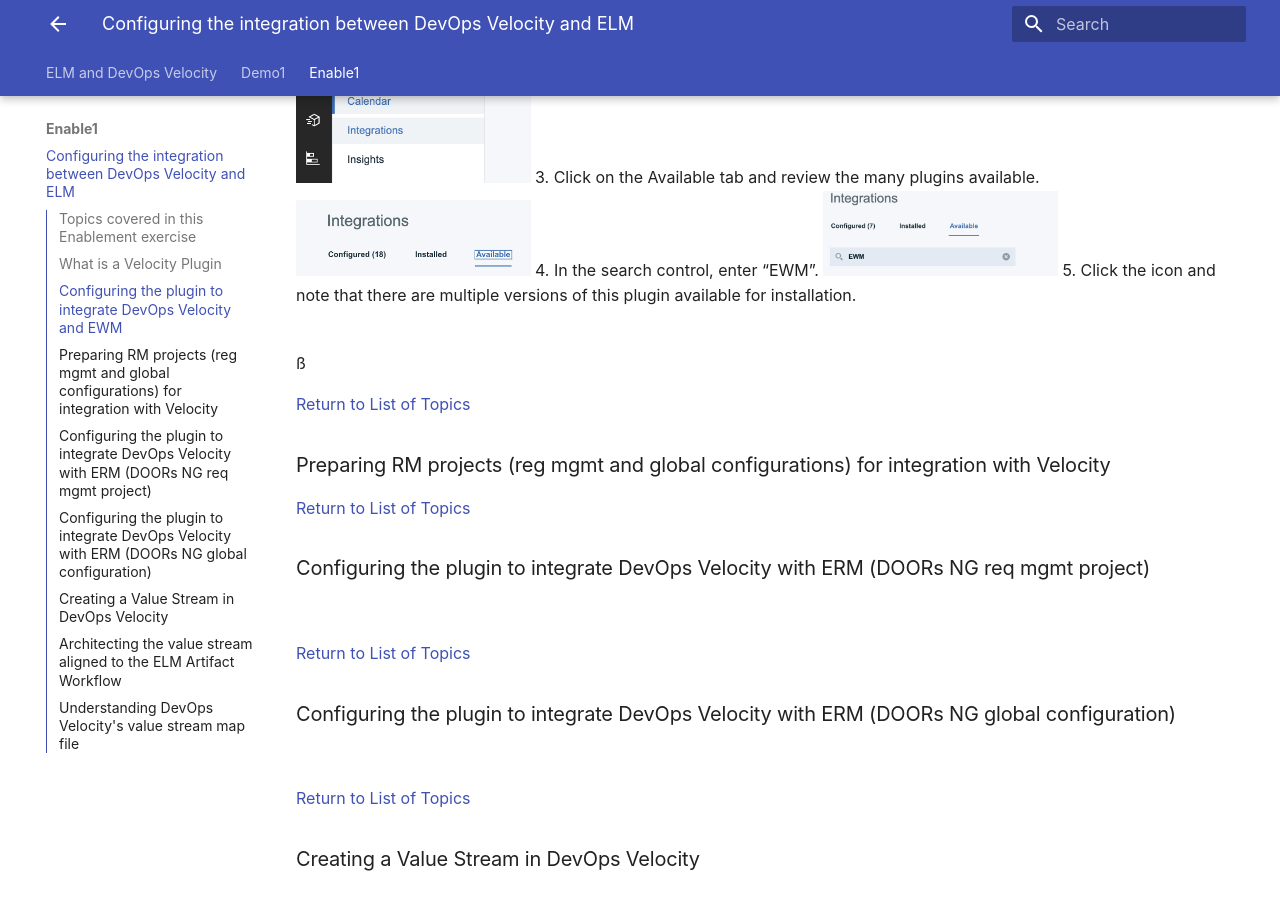
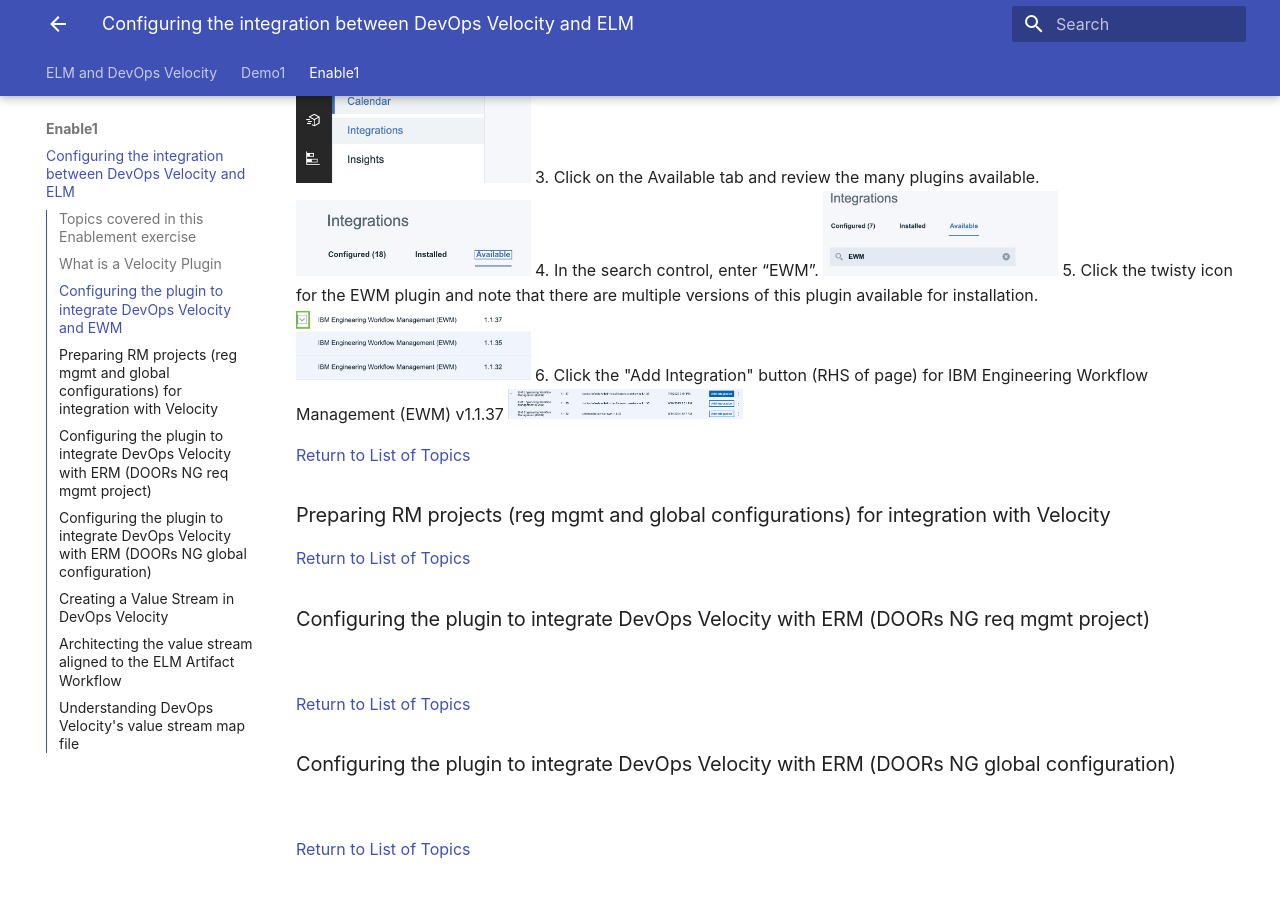
Before and after one commit to DevOpsAutomationLabs/ELM_Velocity, an MkDocs documentation site: the page built from docs/enable1/index.md, in a window 1280 px wide and 900 px high, scrolled down 1735 px. Built offline with MkDocs 1.6.1 and Material for MkDocs 9.7.7, drawn with Linux system fonts in a browser that asks for light colours.

Commit message:
EWM integration

```diff
--- a/docs/enable1/index.md
+++ b/docs/enable1/index.md
@@ -39,9 +39,11 @@
 <img src="media/integrations_image.png" alt="integrations" style="width:25%; height:auto;">
 4. In the search control, enter “EWM”.
 <img src="media/search.png" alt="search" style="width:25%; height:auto;">
-5. Click the  icon and note that there are multiple versions of this plugin available for installation.
-
-<br/>ß
+5. Click the twisty icon for the EWM plugin and note that there are multiple versions of this plugin available for installation.
+<img src="media/ewm_plugins.png" alt="ewm plugins" style="width:25%; height:auto;">
+6. Click the "Add Integration" button (RHS of page) for IBM Engineering Workflow Management (EWM) v1.1.37
+<img src="media/add_ewm.png" alt="add ewm integration" style="width:25%; height:auto;">
+<br/>
 
 [Return to List of Topics](#topics-covered-in-this-enablement-exercise)
 <br/>
```
Also changed, not shown: docs/enable1/media/add_ewm.png (added), docs/enable1/media/ewm_plugins.png (added).
